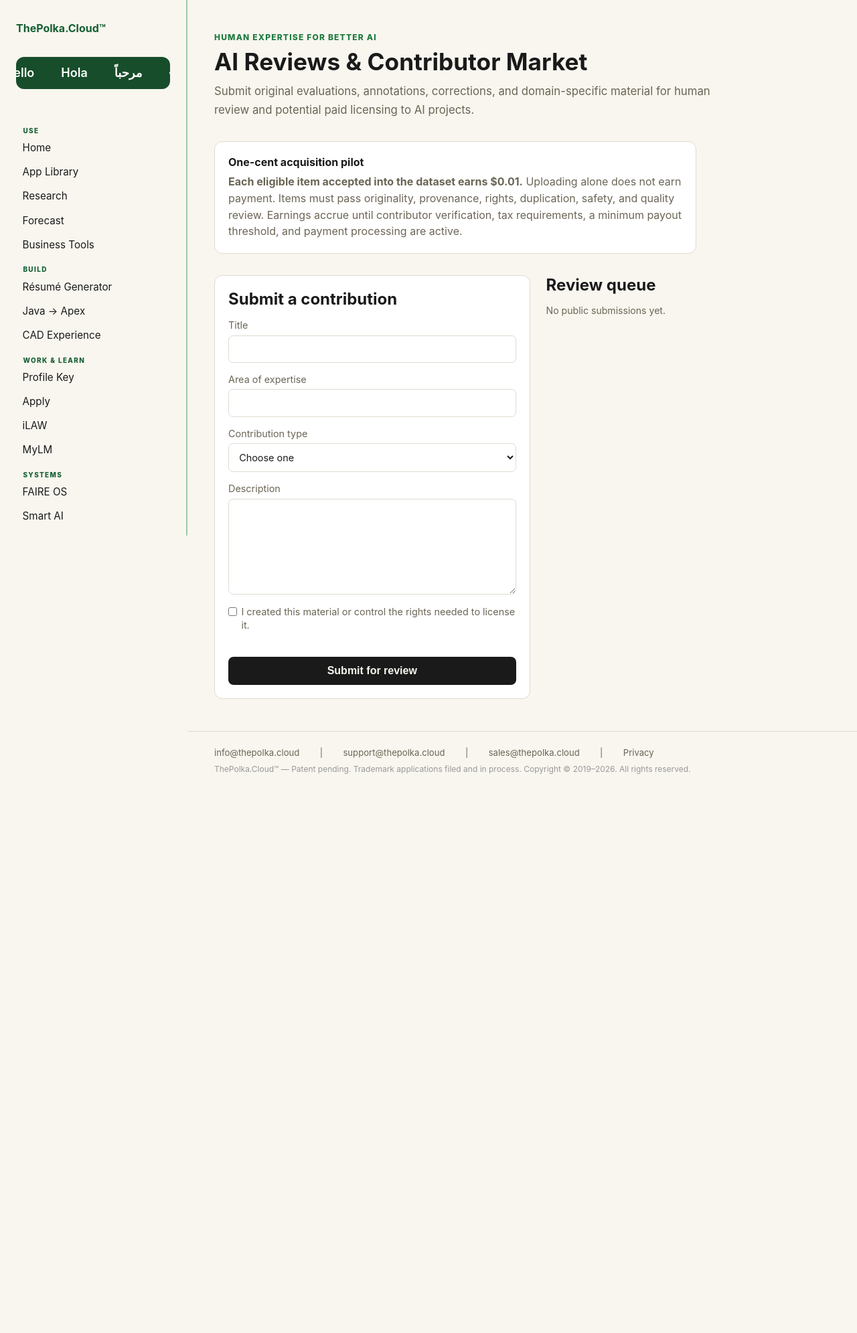
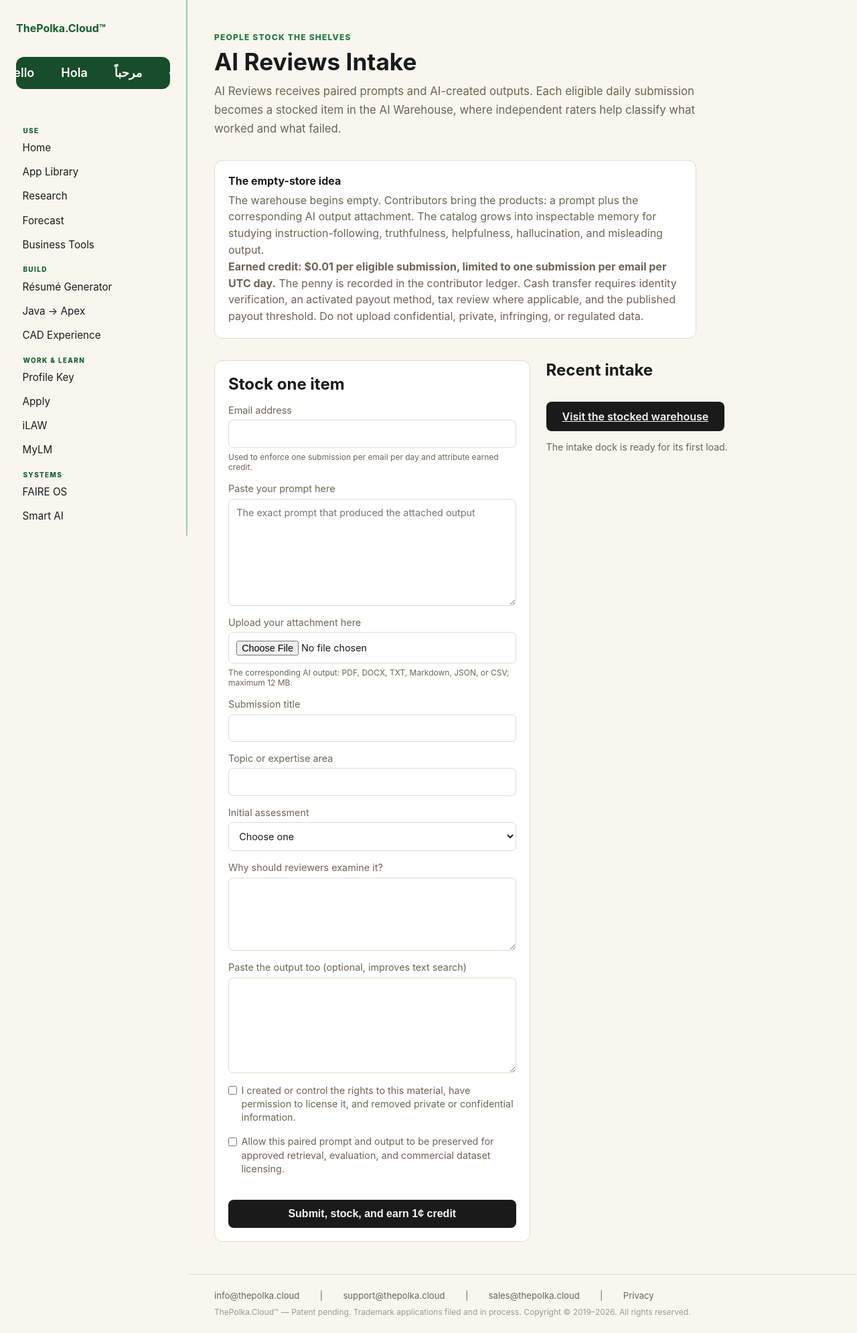
Before and after one commit to dGROUPharmacy/thepolka.cloud, a Flask app: page /ai-marketplace in a window 1280 px wide. Shown: the whole page at 67% size. Before the commit the page ends 1156 px from the top, so only its background shows below. Run offline with Flask 3, Linux system fonts and the light colour scheme; data that the repository does not hold is empty; some libraries are stand-ins or nearby versions.

Commit message:
Redesign AI Reviews intake and Warehouse shelves

```diff
--- a/templates/ai_marketplace.html
+++ b/templates/ai_marketplace.html
@@ -1,38 +1,60 @@
 {% extends "layout.html" %}
-{% block title %}AI Reviews | ThePolka.Cloud{% endblock %}
+{% block title %}AI Reviews Intake | ThePolka.Cloud{% endblock %}
 {% block content %}
 <section class="content-page" id="ai-marketplace">
-  <p class="eyebrow">Human expertise for better AI</p>
-  <h1>AI Reviews & Contributor Market</h1>
-  <p class="lead">Submit original evaluations, annotations, corrections, and domain-specific material for human review and potential paid licensing to AI projects.</p>
+  <p class="eyebrow">People stock the shelves</p>
+  <h1>AI Reviews Intake</h1>
+  <p class="lead">AI Reviews receives paired prompts and AI-created outputs. Each eligible daily submission becomes a stocked item in the AI Warehouse, where independent raters help classify what worked and what failed.</p>
+
   <div class="notice-card">
-    <h2>One-cent acquisition pilot</h2>
-    <p><strong>Each eligible item accepted into the dataset earns $0.01.</strong> Uploading alone does not earn payment. Items must pass originality, provenance, rights, duplication, safety, and quality review. Earnings accrue until contributor verification, tax requirements, a minimum payout threshold, and payment processing are active.</p>
+    <h2>The empty-store idea</h2>
+    <p>The warehouse begins empty. Contributors bring the products: a prompt plus the corresponding AI output attachment. The catalog grows into inspectable memory for studying instruction-following, truthfulness, helpfulness, hallucination, and misleading output.</p>
+    <p><strong>Earned credit: $0.01 per eligible submission, limited to one submission per email per UTC day.</strong> The penny is recorded in the contributor ledger. Cash transfer requires identity verification, an activated payout method, tax review where applicable, and the published payout threshold. Do not upload confidential, private, infringing, or regulated data.</p>
   </div>
+
   <div class="market-grid">
-    <form method="post" class="market-form">
-      <h2>Submit a contribution</h2>
-      {% if submitted %}<p class="form-success">Submission received for review.</p>{% endif %}
+    <form method="post" class="market-form" enctype="multipart/form-data">
+      <h2>Stock one item</h2>
+      {% if submitted %}<p class="form-success">Submission stocked. One cent has been added to the earned-credit ledger.</p>{% endif %}
       {% if error %}<p class="form-error">{{ error }}</p>{% endif %}
-      <label>Title<input name="title" maxlength="120" required></label>
-      <label>Area of expertise<input name="expertise" maxlength="120" required></label>
-      <label>Contribution type
+      <label>Email address<input type="email" name="email" maxlength="254" autocomplete="email" required><small>Used to enforce one submission per email per day and attribute earned credit.</small></label>
+      <label>Paste your prompt here<textarea name="prompt_text" maxlength="12000" rows="8" required placeholder="The exact prompt that produced the attached output"></textarea></label>
+      <label>Upload your attachment here
+        <input type="file" name="document" accept=".pdf,.docx,.txt,.md,.json,.csv" required>
+        <small>The corresponding AI output: PDF, DOCX, TXT, Markdown, JSON, or CSV; maximum 12 MB.</small>
+      </label>
+      <label>Submission title<input name="title" maxlength="120" required></label>
+      <label>Topic or expertise area<input name="expertise" maxlength="120" required></label>
+      <label>Initial assessment
         <select name="content_type" required>
           <option value="">Choose one</option>
-          <option>AI response evaluation</option><option>Factual correction</option>
-          <option>Dataset annotation</option><option>Original prompt and rubric</option>
-          <option>Domain-specific reference content</option>
+          <option>Listened to the prompt well</option>
+          <option>Most truthful</option>
+          <option>Most helpful</option>
+          <option>Deliberate hallucination</option>
+          <option>Misleading</option>
+          <option>Needs third-party assessment</option>
         </select>
       </label>
-      <label>Description<textarea name="description" maxlength="3000" rows="7" required></textarea></label>
-      <label class="check-label"><input type="checkbox" name="rights_confirmed" value="yes" required> I created this material or control the rights needed to license it.</label>
-      <button class="cta-button" type="submit">Submit for review</button>
+      <label>Why should reviewers examine it?<textarea name="description" maxlength="3000" rows="5" required></textarea></label>
+      <label>Paste the output too (optional, improves text search)<textarea name="ai_answer" maxlength="12000" rows="7"></textarea></label>
+      <label class="check-label"><input type="checkbox" name="rights_confirmed" value="yes" required> I created or control the rights to this material, have permission to license it, and removed private or confidential information.</label>
+      <label class="check-label"><input type="checkbox" name="memory_bank_opt_in" value="yes"> Allow this paired prompt and output to be preserved for approved retrieval, evaluation, and commercial dataset licensing.</label>
+      <button class="cta-button" type="submit">Submit, stock, and earn 1¢ credit</button>
     </form>
+
     <div class="submission-feed">
-      <h2>Review queue</h2>
+      <h2>Recent intake</h2>
+      <p><a class="cta-button" href="{{ url_for('ai_warehouse') }}">Visit the stocked warehouse</a></p>
       {% for item in submissions %}
-        <article class="submission-card"><strong>{{ item.title }}</strong><p>{{ item.content_type }} · {{ item.expertise }}</p><span class="status-pill">{{ item.status }}</span></article>
-      {% else %}<p class="small-note">No public submissions yet.</p>{% endfor %}
+        <article class="submission-card">
+          <strong>{{ item.title }}</strong>
+          <p>{{ item.content_type }} · {{ item.expertise }}</p>
+          {% if item.original_filename %}<small>{{ item.original_filename }} · {{ (item.file_size / 1024)|round|int }} KB</small>{% endif %}
+          <span class="status-pill">{{ item.status }}</span>
+          <span class="status-pill">{{ item.earned_cents }}¢ earned credit</span>
+        </article>
+      {% else %}<p class="small-note">The intake dock is ready for its first load.</p>{% endfor %}
     </div>
   </div>
 </section>
```
Also changed, not shown: templates/ai_warehouse.html (+41 -18 lines).
